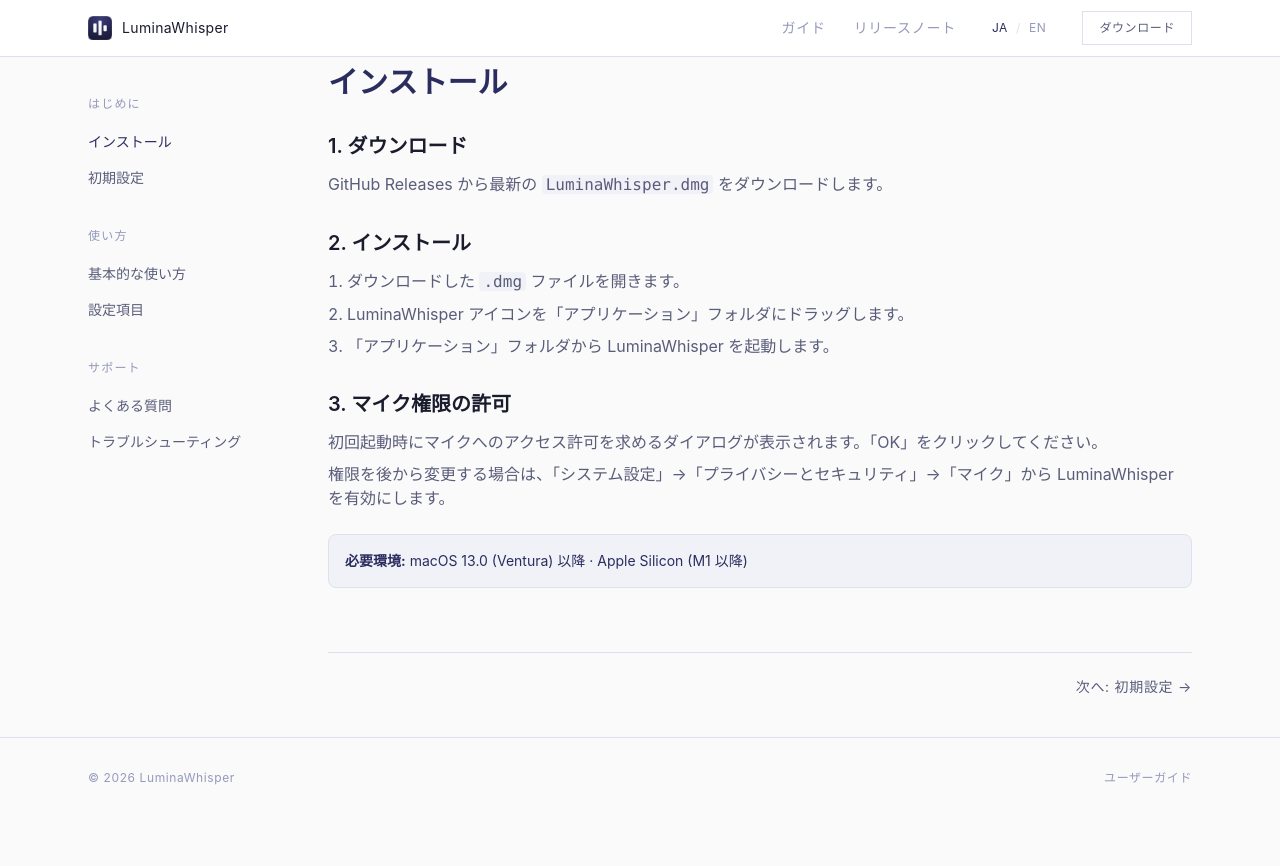
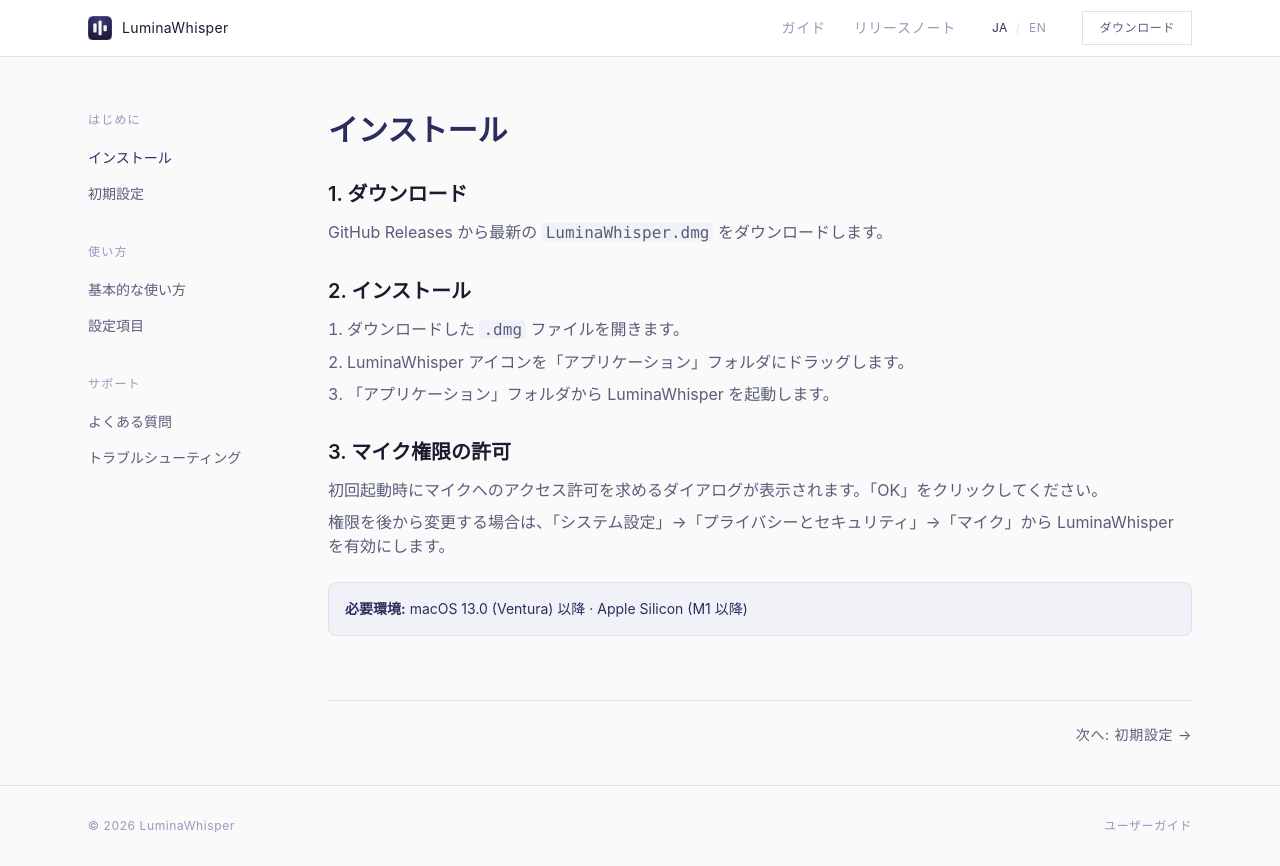
Before and after one commit to k1e1n04/lumina-whisper-site, a React (Vite) app: page /lumina-whisper-site/guide/install in a window 1280 px wide. Before the commit the page ends 818 px from the top, so only its background shows below. Built offline with nearby package versions, Linux system fonts and the light colour scheme; a web font is replaced by a local one.

Commit message:
fix(guide): increase top padding to prevent content overlap with fixed navbar

```diff
--- a/src/pages/guide/GuideLayout.tsx
+++ b/src/pages/guide/GuideLayout.tsx
@@ -36,7 +36,7 @@
   return (
     <div data-testid="guide-layout" className="flex min-h-screen flex-col bg-bg">
       <Navbar />
-      <div className="mx-auto flex w-full max-w-6xl flex-1 gap-12 px-6 pt-16 py-10">
+      <div className="mx-auto flex w-full max-w-6xl flex-1 gap-12 px-6 pt-28 pb-10">
         <aside className="hidden w-48 shrink-0 md:block">
           <nav className="sticky top-24">
             {SIDEBAR_SECTIONS.map(({ groupKey, pages }) => (
```
